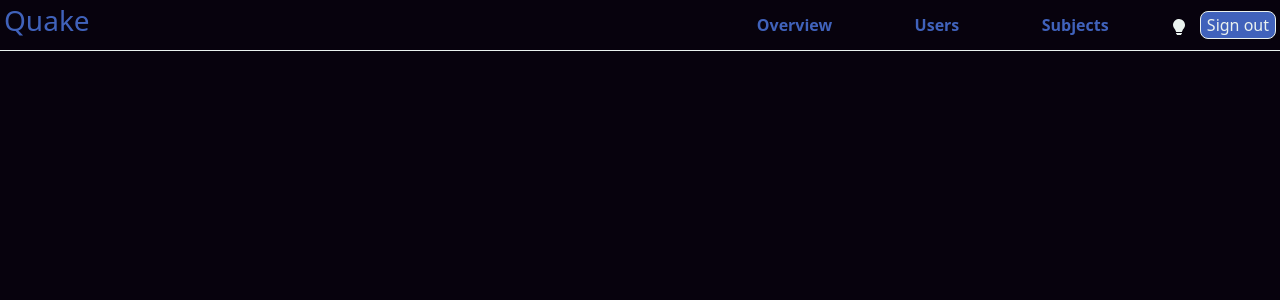
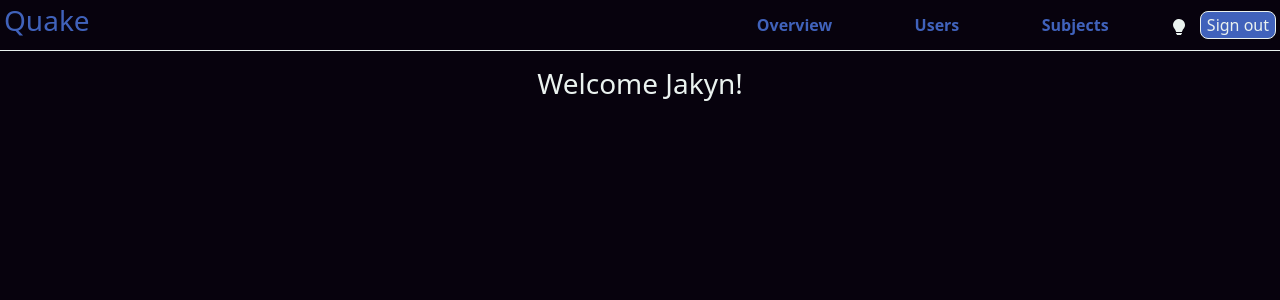
Before and after one commit to nykajak/quake, a Vue app in the folder frontend/: page /admin in a window 1280 px wide. Shown: the top 300 px of the page. Built offline with nearby package versions, Linux system fonts and the light colour scheme.

Commit message:
Frontend changes: Added conditional rendering in lanfding page for admin users

```diff
--- a/frontend/src/pages/admin/AdminDashboard.vue
+++ b/frontend/src/pages/admin/AdminDashboard.vue
@@ -1,11 +1,23 @@
 <script setup>
 import AdminHeader from '@/components/Header/AdminHeader.vue';
 import { RouterView } from 'vue-router';
+
+import { useRoute } from 'vue-router';
+const route = useRoute();
+console.log(route)
 </script>
 
 <template>
     <AdminHeader/>
-    <RouterView :key="$route.fullPath"/>
+    <template v-if="$route.fullPath !== '/admin' && $route.fullPath !== '/admin/'">
+        <RouterView :key="$route.fullPath"/>
+    </template>
+
+    <template v-else>
+        <div class="d-flex flex-column flex-grow-1 align-items-center mt-3">
+            <h3>Welcome Jakyn!</h3>
+        </div>
+    </template>
 </template>
 
 <style scoped>
```
